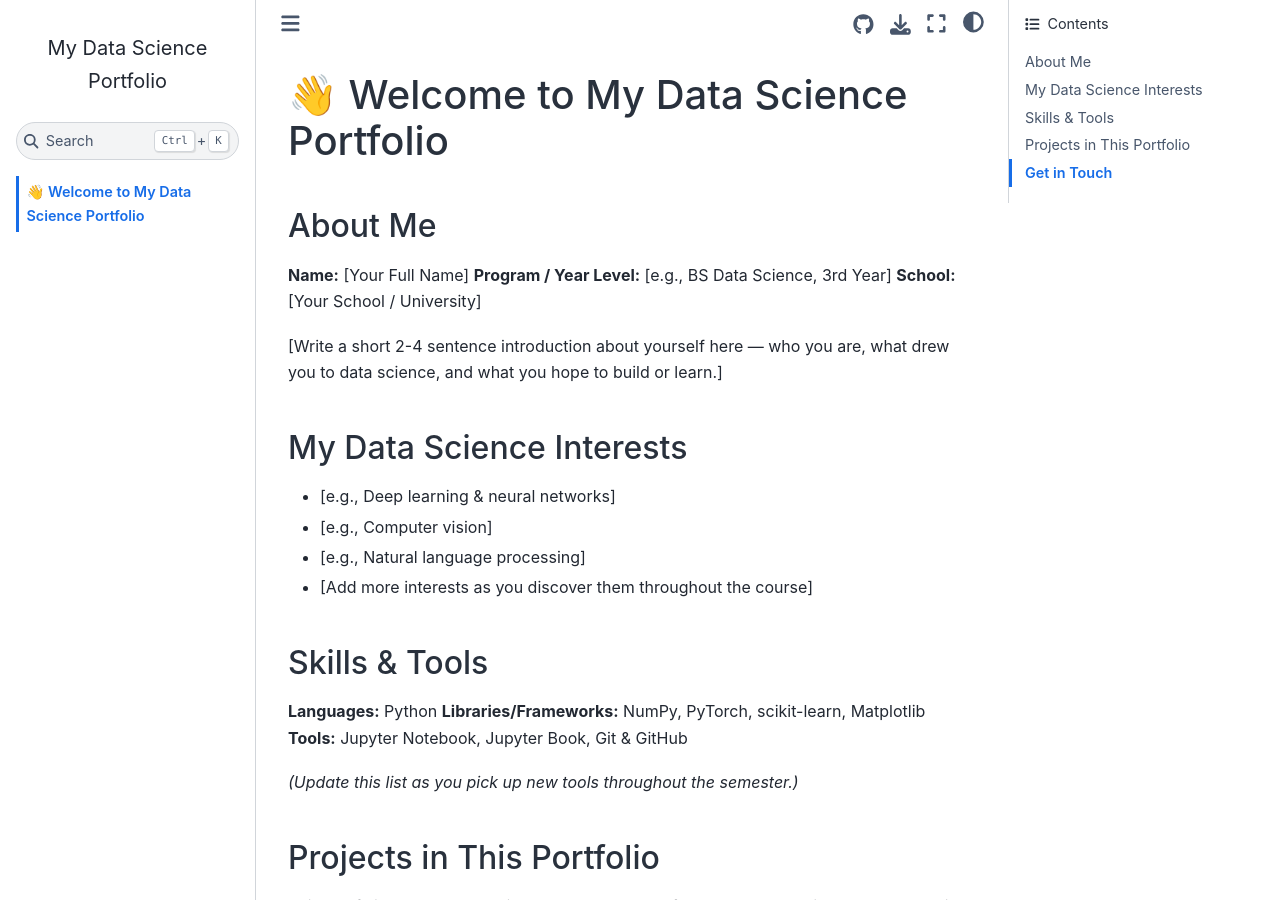
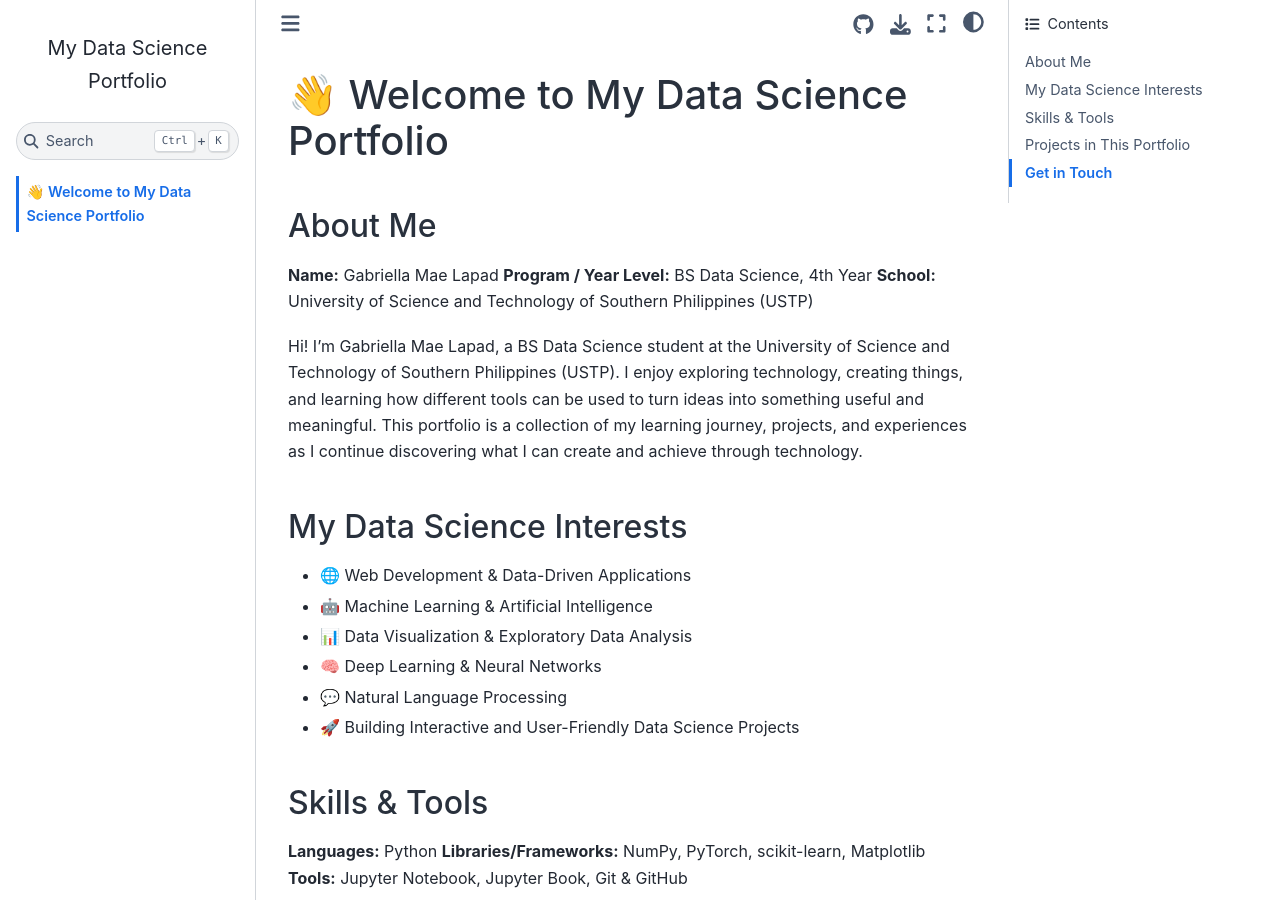
Before and after one commit to lapadgabriellamae123-hue/DEEP-LEARNING-PORTFOLIO, a Jupyter Book: the page built from intro.md, in a window 1280 px wide and 900 px high. Built offline with Jupyter Book 1.0.4 settings and Sphinx 7.4.7 and the Sphinx Book theme 1.1.4, drawn with Linux system fonts in a browser that asks for light colours; pages that are not in the unit, such as notebooks, are missing from menus.

Commit message:
Update intro.md

```diff
--- a/intro.md
+++ b/intro.md
@@ -2,19 +2,20 @@
 
 ## About Me
 
-**Name:** [Your Full Name]
-**Program / Year Level:** [e.g., BS Data Science, 3rd Year]
-**School:** [Your School / University]
+**Name:** Gabriella Mae Lapad
+**Program / Year Level:** BS Data Science, 4th Year
+**School:**  University of Science and Technology of Southern Philippines (USTP)
 
-[Write a short 2-4 sentence introduction about yourself here — who you are,
-what drew you to data science, and what you hope to build or learn.]
+Hi! I’m Gabriella Mae Lapad, a BS Data Science student at the University of Science and Technology of Southern Philippines (USTP). I enjoy exploring technology, creating things, and learning how different tools can be used to turn ideas into something useful and meaningful. This portfolio is a collection of my learning journey, projects, and experiences as I continue discovering what I can create and achieve through technology.
 
 ## My Data Science Interests
 
-- [e.g., Deep learning & neural networks]
-- [e.g., Computer vision]
-- [e.g., Natural language processing]
-- [Add more interests as you discover them throughout the course]
+-  🌐 Web Development & Data-Driven Applications
+-  🤖 Machine Learning & Artificial Intelligence
+-  📊 Data Visualization & Exploratory Data Analysis
+-  🧠 Deep Learning & Neural Networks
+-  💬 Natural Language Processing
+-  🚀 Building Interactive and User-Friendly Data Science Projects
 
 ## Skills & Tools
 
```
